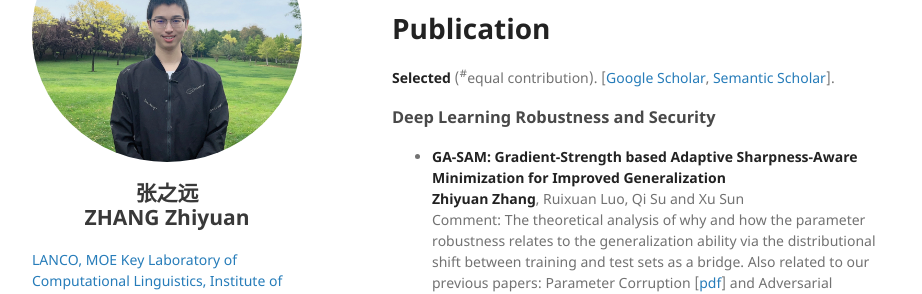
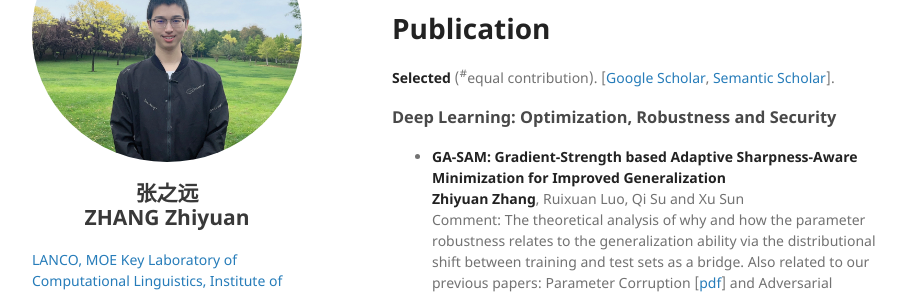
Before and after one commit to pkuzzy/pkuzzy.github.io, a Jekyll site: the page built from index.md, in a window 1280 px wide and 900 px high, scrolled down 481 px. Shown: the part 154-448 px from the top of the window, without its empty margins (178-1100 px from the left). Built offline with Jekyll 4.4.1, drawn with Linux system fonts in a browser that asks for light colours; nearby versions of some CDN libraries; our own code applies the rules of GitHub Pages for plain Markdown files.

Commit message:
Update index.md

```diff
--- a/index.md
+++ b/index.md
@@ -22,7 +22,7 @@ layout: default
 # Publication
 **Selected** (<sup>\#</sup>equal contribution). [[Google Scholar](https://scholar.google.com/citations?hl=zh-CN&user=gSEzCUkAAAAJ), [Semantic Scholar](https://www.semanticscholar.org/author/Zhiyuan-Zhang/50317060)].
 
-### Deep Learning Robustness and Security
+### Deep Learning: Optimization, Robustness and Security
 
 - **GA-SAM: Gradient-Strength based Adaptive Sharpness-Aware Minimization for Improved Generalization**
   **Zhiyuan Zhang**, Ruixuan Luo, Qi Su and Xu Sun
```
